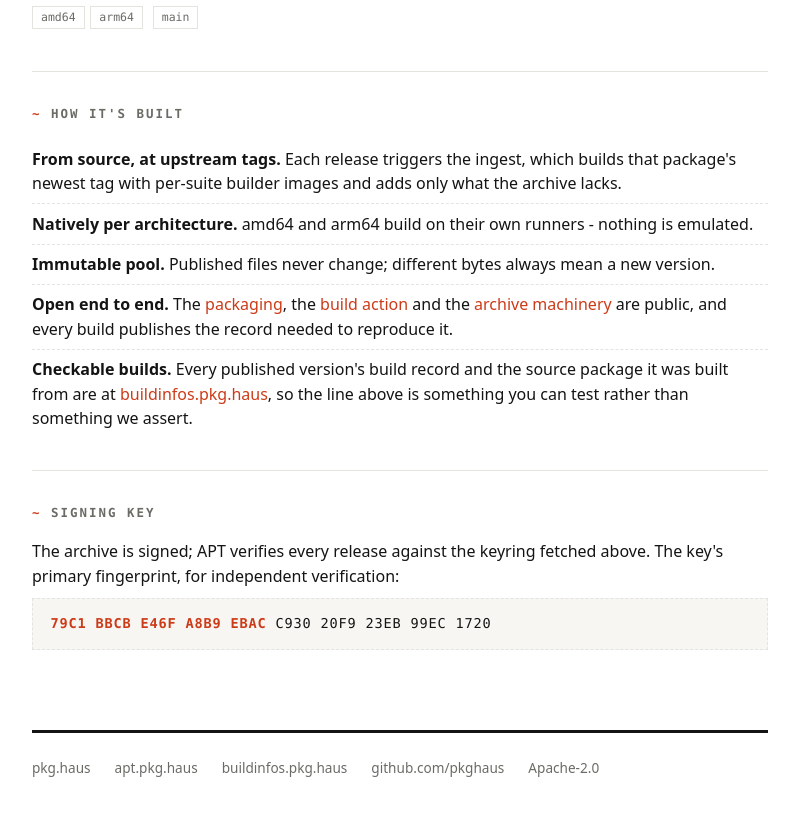
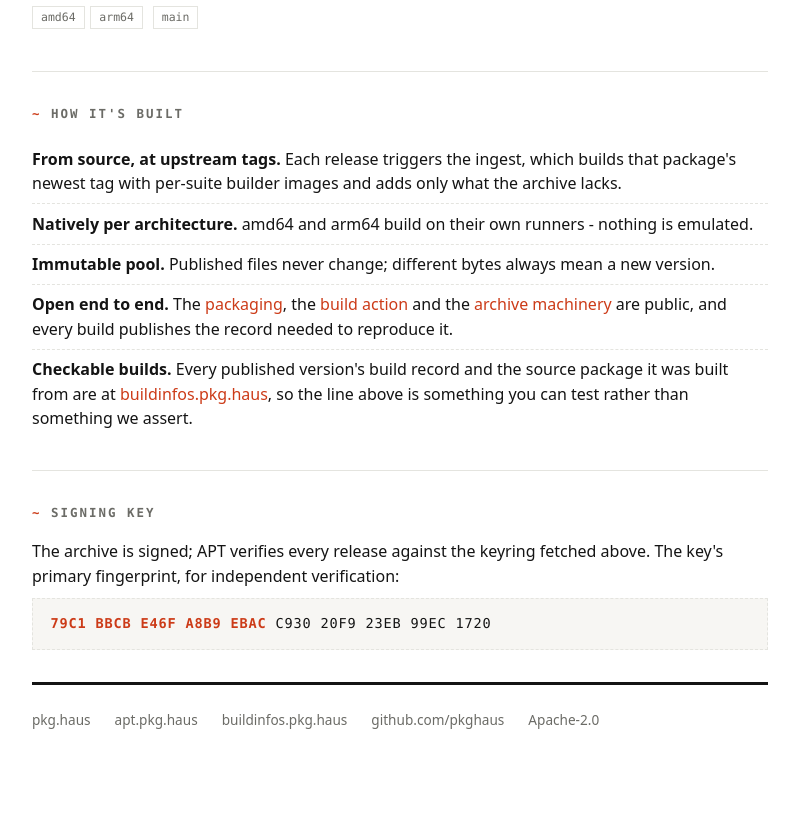
Before and after one commit to pkghaus/website, a plain HTML site: page index.html in a window 1280 px wide. Shown: the part 1092-1908 px from the top of the page, without its empty margins (240-1039 px from the left). After the commit the page ends 1886 px from the top, so only its background shows below. Drawn offline with Linux system fonts and the light colour scheme; a script that the page names is missing.

Commit message:
Close the gap above the footer to match the one under the header
The space above the footer's rule was 5rem where the space under the
header's rule is 2rem, so the page ended in a hole. Two things stacked: the
last section's own 2rem of bottom padding, and the 3rem margin the footer
gained when the footer rule was unified across the estate.

The footer now owns that space alone, at 2rem, and the last section stops
contributing its own. Every page on every host gets the same 2rem.

```diff
--- a/index.html
+++ b/index.html
@@ -71,7 +71,7 @@
   .tagline { flex-basis: 100%; color: var(--muted); margin: .75rem 0 0; max-width: 38rem; }
 
   section { border-bottom: 1px solid var(--line); padding: 2rem 0; }
-  section:last-of-type { border-bottom: none; }
+  section:last-of-type { border-bottom: none; padding-bottom: 0; }
   h2 {
     font-family: ui-monospace, Menlo, Consolas, monospace;
     font-size: .78rem;
@@ -172,7 +172,7 @@
 
   footer {
     border-top: 3px solid var(--ink);
-    margin-top: 3rem;
+    margin-top: 2rem;
     padding-top: 1.5rem;
     display: flex;
     gap: 1.5rem;
```
Also changed, not shown: 404.html (+2 -1 lines).
